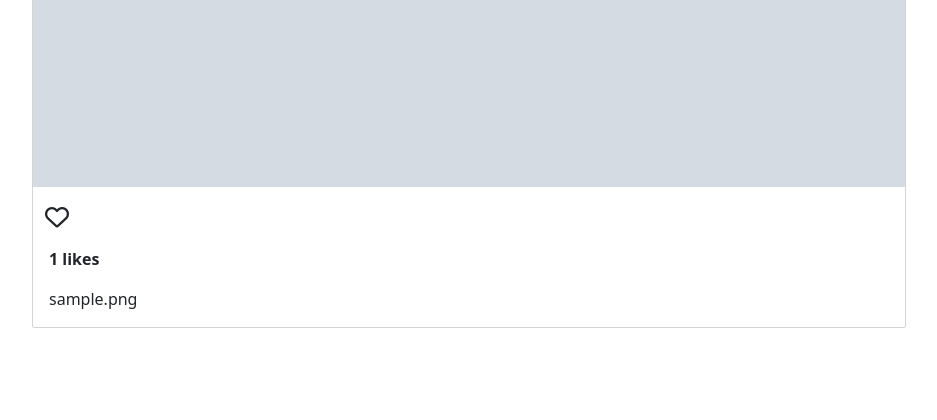
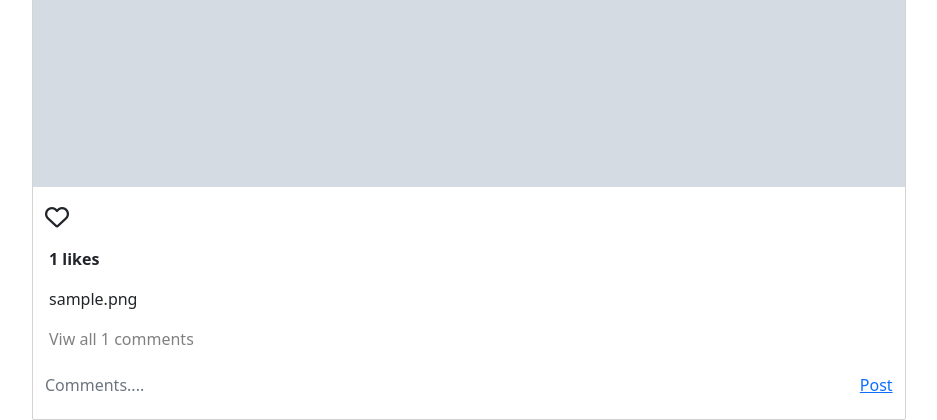
Before and after one commit to Nabuuso/Insta-blog, a Django app: page /dashboard in a window 1280 px wide. Shown: the part 594-1014 px from the top of the page, without its empty margins (62-999 px from the left). Before the commit the page ends 922 px from the top, so only its background shows below. Run offline with Django 3.2, Linux system fonts and the light colour scheme; a user stored in the database is signed in; tables that the repository leaves empty hold one stand-in row (values such as "Sample post"); grey boxes marked "Sample" are stand-in pictures; some libraries are stand-ins or nearby versions; some web fonts are replaced.

Commit message:
Post and count comments

```diff
--- a/instablog/blog/models.py
+++ b/instablog/blog/models.py
@@ -58,3 +58,14 @@ class Image(models.Model):
 
     class Meta:
         ordering = ['-created_date']
+
+class Comment(models.Model):
+    comment = models.TextField()
+    image = models.ForeignKey(Image,on_delete=models.CASCADE,related_name="image_comments")
+    created_date = models.DateTimeField(auto_now_add=True)
+    updated_date = models.DateTimeField(auto_now_add=True)
+    profile = models.ForeignKey(Profile,on_delete=models.CASCADE, related_name="user_comments")
+    def __str__(self):
+        return self.comment
+    class Meta:
+        ordering = ['-created_date']
--- a/instablog/blog/urls.py
+++ b/instablog/blog/urls.py
@@ -8,5 +8,6 @@ urlpatterns = [
     path('register',csrf_exempt(RegisterView.as_view()),name="register"),
     path('dashboard',login_required(DashboardView.as_view()),name="dashboad"),
     path('blog-images', csrf_exempt(BlogImageView.as_view()),name="blog-images"),
-    path('likes',csrf_exempt(LikesView.as_view()),name="likes")
+    path('likes',csrf_exempt(LikesView.as_view()),name="likes"),
+    path('comments',csrf_exempt(CommentsView.as_view()),name="comments")
 ]
--- a/instablog/blog/views.py
+++ b/instablog/blog/views.py
@@ -92,3 +92,12 @@
         blog.likes += 1
         blog.save()
         return JsonResponse({"likes":blog.likes,"status":200},status=200)
+##COMMENTS
+class CommentsView(View):
+    def post(self,request):
+        image = Image.objects.get(pk=request.POST['image'])
+        comment = request.POST['comment']
+        profile = Profile.objects.get(pk=request.POST['profile'])
+        c = Comment.objects.create(image=image,comment=comment,profile=profile)
+        c.save()
+        return JsonResponse({"success":"Comment posted successfully"})
--- a/instablog/instablog/static/css/main.css
+++ b/instablog/instablog/static/css/main.css
@@ -38,3 +38,9 @@
     justify-content:center;
     align-items:center;
 }
+.comments-input:focus{
+    outline:none !important;
+}
+.faded-content{
+    color:#808080;
+}
--- a/instablog/instablog/static/js/main.js
+++ b/instablog/instablog/static/js/main.js
@@ -75,4 +75,25 @@ $(document).ready(function(){
             }
         })
     })
+    //COMMENT
+    $(".comments-btn").click(function(e){
+        e.preventDefault();
+        let id = $(this).data("id");
+        data = {
+            image:id,
+            comment:$("#comments-input-"+id).val(),
+            profile:$("#profile-id").val()
+        }
+        $.ajax({
+            method:'POST',
+            url:'comments',
+            data:data,
+            success:function(response){
+                location.reload()
+            },
+            error:function(response){
+                location.reload()
+            }
+        })
+    })
 })
--- a/instablog/templates/dashboard/index.html
+++ b/instablog/templates/dashboard/index.html
@@ -3,6 +3,7 @@
 {% load static %}
     <div class="index-page">
         <div class="blog-content">
+            <input type="hidden" id="profile-id" value="{{request.user.id}}">
             {% for image in images%}
             <div class="dashboard-card">
                 <div class="dashboard-card-header">
@@ -29,7 +30,12 @@
                     <div class="image-caption">
                         <p><b>{{image.likes}} likes</b></p>
                         <p>{{ image.image_caption }}</p>
+                        <p class="faded-content">Viw all {{ image.image_comments.count}} comments</p>
                     </div>
+                    <div class="input-group mb-3" style="border:none;">
+                        <input type="text" class="form-control comments-input" id="comments-input-{{image.id}}" placeholder="Comments...." aria-label="Comments" style="border:none;">
+                        <button class="btn btn-link comments-btn" type="button" data-id="{{image.id}}" style="border:none;">Post</button>
+                      </div>
                 </div>
             </div>
             {% endfor %}
```
Also changed, not shown: instablog/blog/migrations/0003_auto_20211210_0613.py (added).
